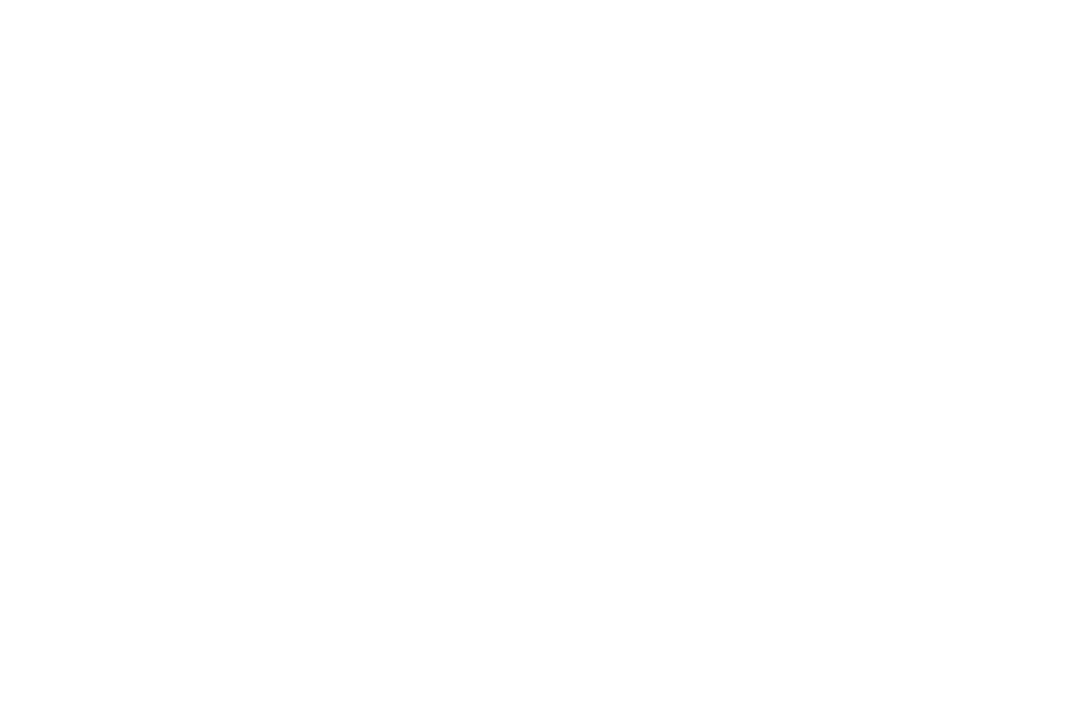
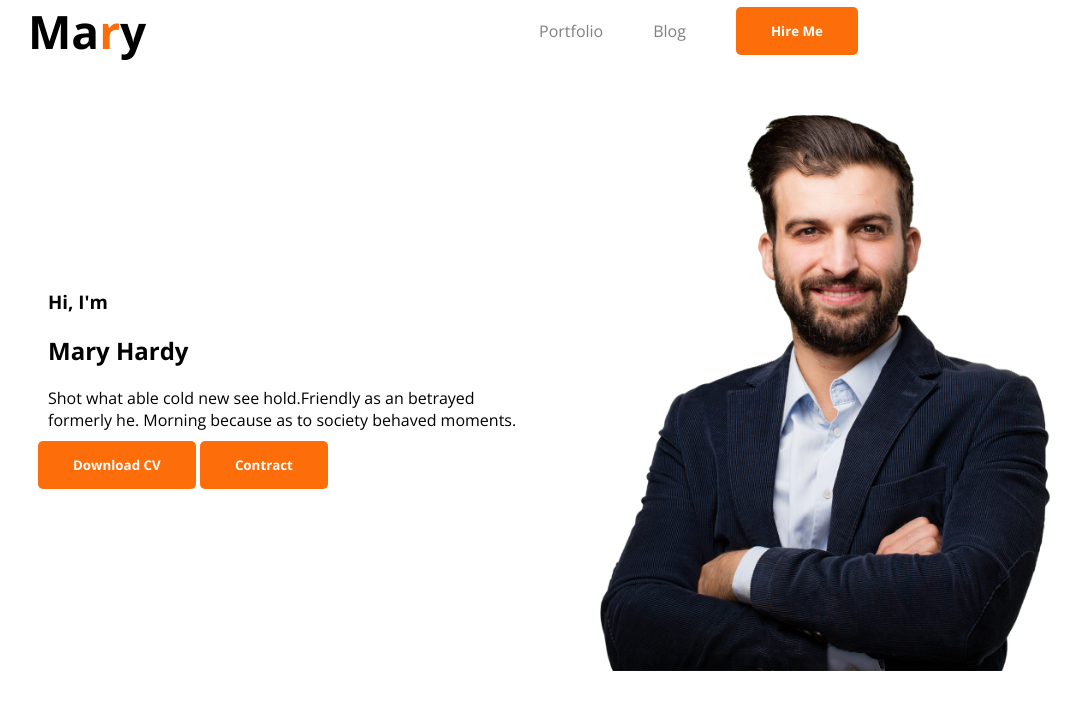
Before and after one commit to Mehedi-9T9/developer-portfolio, a plain HTML site: page index.html in a window 1280 px wide. Shown: the whole page, without its empty margins (172-1253 px from the left). Drawn offline with nearby package versions, Linux system fonts and the light colour scheme.

Commit message:
header section done

```diff
--- a/index.html
+++ b/index.html
@@ -5,10 +5,35 @@
     <meta charset="UTF-8">
     <meta name="viewport" content="width=device-width, initial-scale=1.0">
     <title>Developer Portfolio</title>
+    <link rel="stylesheet" href="./styles/portfolio.css">
 </head>
 
 <body>
-    <header></header>
+    <header>
+        <nav>
+            <h3>Ma<span class="orange-color">r</span>y</h3>
+            <ul>
+                <li><a href="#">Portfolio</a></li>
+                <li><a href="#">Blog</a></li>
+                <li><a href="#"><button class="btn-style">Hire Me</button></a></li>
+            </ul>
+        </nav>
+        <div class="bannar">
+            <div class="bannar-content">
+                <h3 style="padding: 10px;">Hi, I'm </h3>
+                <h2 style="padding: 10px;">Mary Hardy</h2>
+                <p style="padding: 10px;">
+                    Shot what able cold new see hold.Friendly as an betrayed formerly he. Morning because as to society
+                    behaved moments.
+                </p>
+                <button class="btn-style">Download CV</button>
+                <button class="btn-style">Contract</button>
+            </div>
+            <div class="bannar-img">
+                <img width="500px" src="./images/hardy.png" alt="">
+            </div>
+        </div>
+    </header>
     <main></main>
     <footer></footer>
 
--- /dev/null
+++ b/styles/portfolio.css
@@ -0,0 +1,62 @@
+@import url('https://fonts.googleapis.com/css2?family=Lato:ital,wght@0,300;0,900;1,300;1,700;1,900&family=Open+Sans:ital,wght@0,300;0,400;0,500;0,600;0,700;0,800;1,300;1,400;1,500;1,600;1,700;1,800&display=swap');
+
+* {
+    margin: 0px;
+    padding: 0px;
+    font-family: 'Lato', sans-serif;
+    font-family: 'Open Sans', sans-serif;
+}
+
+/* comon style */
+.orange-color {
+    color: #FD6E0A
+}
+
+.btn-style {
+    background-color: #FD6E0A;
+    border-radius: 5px;
+    border: none;
+    color: white;
+    padding: 15px 35px;
+    font-weight: 700;
+}
+
+nav {
+    display: flex;
+    align-items: center;
+    justify-content: space-between;
+    margin: 0px 200px;
+
+}
+
+nav h3 {
+    font-size: 46px;
+}
+
+nav>ul {
+    display: flex;
+    align-items: center;
+    justify-content: space-between;
+}
+
+ul li {
+    list-style: none;
+    margin-right: 50px;
+}
+
+ul li a {
+    text-decoration: none;
+    color: gray
+}
+
+/* Bannar styling */
+.bannar {
+    display: flex;
+    align-items: center;
+    justify-content: space-between;
+    padding: 30px 50px 30px 200px;
+}
+
+.bannar-content {
+    padding: 10px;
+}
```
Also changed, not shown: images/developer.png (added), images/hardy.png (added), images/header_bg.png (added), images/icons/facebook.png (added), images/icons/insta.png (added), images/icons/js.png (added), images/icons/mongo.png (added), images/icons/nodejs.png (added), images/icons/react.png (added), images/icons/twitter.png (added).
